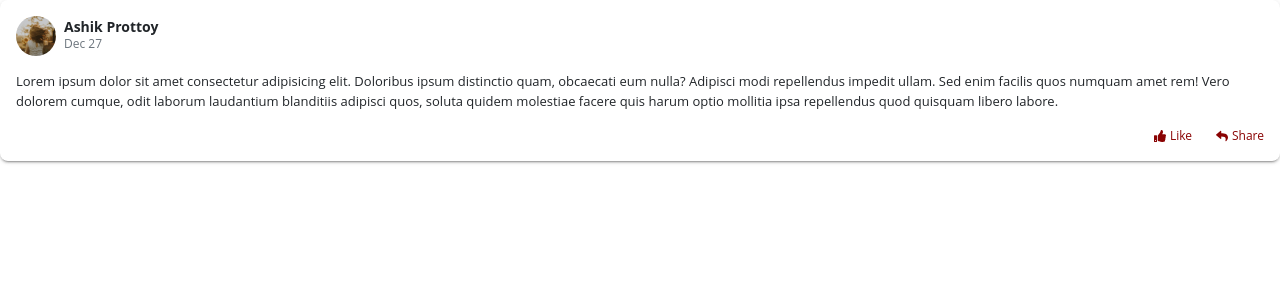
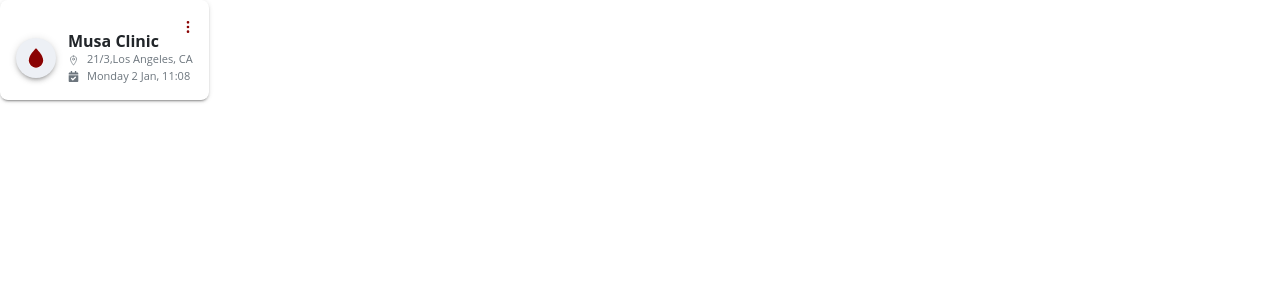
Before and after one commit to tuhinsaud4614/blood-donation, a React (Create React App) app: page / in a window 1280 px wide. Shown: the top 300 px of the page. Built offline with nearby package versions, Linux system fonts and the light colour scheme.

Commit message:
Create Hospital Card Component

```diff
--- a/src/App.js
+++ b/src/App.js
@@ -20,17 +20,24 @@ import ToggleButton from "./shared/components/toggle-button/ToggleButton";
 import Sidebar from "./shared/components/navigation/sidebar/Sidebar";
 import Statistics from "./shared/components/statistics/Statistics";
 import ReviewCard from "./pages/donations/components/review-card/ReviewCard";
+import HospitalCard from "./pages/donations/components/hospital-card/HospitalCard";
 
 function App() {
   const [state, setState] = useState("1");
   return (
     <div>
-      <ReviewCard
+      <HospitalCard
+        clicked={() => {}}
+        name="Musa Clinic"
+        address="21/3,Los Angeles, CA"
+        date="Monday 2 Jan, 11:08"
+      />
+      {/* <ReviewCard
         reviewer={{ name: "Ashik Prottoy", date: "Dec 27", img: img }}
         description={`Lorem ipsum dolor sit amet consectetur adipisicing elit. Doloribus ipsum distinctio quam, obcaecati eum nulla? Adipisci modi repellendus impedit ullam. Sed enim facilis quos numquam amet rem! Vero dolorem cumque, odit laborum laudantium blanditiis adipisci quos, soluta quidem molestiae facere quis harum optio mollitia ipsa repellendus quod quisquam libero labore.`}
         likeHandler={() => {}}
         shareHandler={() => {}}
-      />
+      /> */}
 
       {/* <Statistics/> */}
       {/* <Sidebar/> */}
--- /dev/null
+++ b/src/pages/donations/components/hospital-card/HospitalCard.js
@@ -0,0 +1,46 @@
+import PropTypes from "prop-types";
+import { FiMoreVertical } from "react-icons/fi";
+import { FaCalendarCheck } from "react-icons/fa";
+import { IoLocationOutline } from "react-icons/io5";
+
+import img from "../../../../assets/img/blood-drop-1.svg";
+import Avatar from "../../../../shared/components/avatar/Avatar";
+import IconButton from "../../../../shared/components/button/IconButton";
+import classes from "./HospitalCard.module.css";
+
+const HospitalCard = ({ name, date, address, clicked }) => {
+  return (
+    <div className={`${classes.HospitalCard} bx-sh2`}>
+      <IconButton clicked={() => {}} className={`${classes.Action}`}>
+        <FiMoreVertical />
+      </IconButton>
+      <div className={`${classes.Content}`}>
+        <Avatar
+          src={img}
+          alt="blood"
+          customClass={`${classes.Avatar} bx-sh3`}
+        />
+        <div className={`${classes.ContentRight}`}>
+          <h3>{name}</h3>
+          <span className="text-muted">
+            <IoLocationOutline />
+            {address}
+          </span>
+          <span className="text-muted">
+            <FaCalendarCheck />
+            {date}
+          </span>
+        </div>
+      </div>
+    </div>
+  );
+};
+
+HospitalCard.protoTypes = {
+  name: PropTypes.string.isRequired,
+  date: PropTypes.string.isRequired,
+  address: PropTypes.string.isRequired,
+  clicked: PropTypes.func.isRequired,
+};
+
+export default HospitalCard;
--- /dev/null
+++ b/src/pages/donations/components/hospital-card/HospitalCard.module.css
@@ -0,0 +1,52 @@
+.HospitalCard {
+  border-radius: var(--border-radius);
+  padding: var(--pd);
+  width: max-content;
+  position: relative;
+}
+
+.Action {
+  position: absolute;
+  right: var(--pd);
+  top: var(--pd);
+  text-align: right;
+  padding: calc(var(--pd) * 0.5);
+}
+
+.Content {
+  padding: var(--pd);
+  padding-top: calc(var(--pd) * 3);
+  display: flex;
+  align-items: center;
+}
+
+.Avatar {
+    background: var(--secondary-color);
+}
+
+.Avatar > img {
+    transform: scale(.5);
+}
+
+.ContentRight {
+  flex: 1;
+  display: flex;
+  flex-direction: column;
+  align-items: flex-start;
+  margin-left: calc(var(--pd) * 1.5);
+}
+
+.ContentRight > h3 {
+  margin: 0;
+  font-size: 1.6rem;
+  font-weight: bolder;
+}
+
+.ContentRight > span {
+  /* padding: var(--pd) 0; */
+  font-size: 1.1rem;
+}
+
+.ContentRight > span > svg {
+  margin-right: var(--pd);
+}
--- a/src/shared/components/button/IconButton.js
+++ b/src/shared/components/button/IconButton.js
@@ -2,11 +2,17 @@ import PropTypes from "prop-types";
 
 import classes from "./Button.module.css";
 
-const IconButton = ({ type = "button", clicked, disabled = false, children }) => {
+const IconButton = ({
+  type = "button",
+  clicked,
+  disabled = false,
+  className,
+  children,
+}) => {
   return (
     <button
       type={type}
-      className={`btn ${classes.IconButton}`}
+      className={`btn ${classes.IconButton} ${className}`}
       onClick={clicked}
       disabled={disabled}
     >
@@ -18,6 +24,7 @@ const IconButton = ({ type = "button", clicked, disabled = false, children }) =>
 IconButton.propTypes = {
   clicked: PropTypes.func.isRequired,
   disabled: PropTypes.bool,
+  className: PropTypes.string,
   type: PropTypes.oneOf(["button", "submit", "reset"]),
   children: PropTypes.element.isRequired,
 };
--- a/src/shared/components/statistics/Statistics.js
+++ b/src/shared/components/statistics/Statistics.js
@@ -1,5 +1,5 @@
 import classes from "./Statistics.module.css";
-import img from "../../../assets/img/statistics.PNG";
+import img from "../../../assets/img/statistics.png";
 
 const Statistics = () => {
   return (
```
